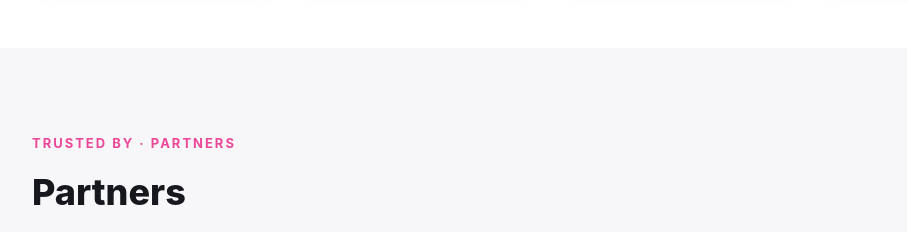
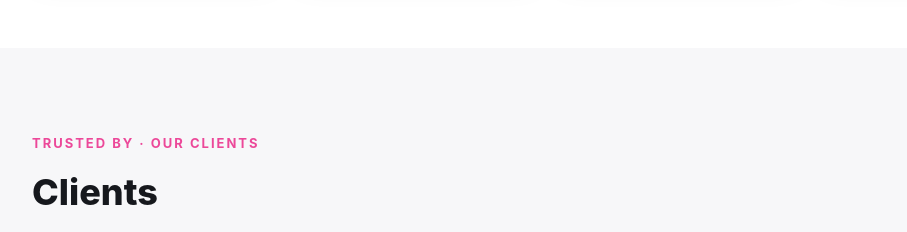
Before and after one commit to lzwjava/truth-software, a plain HTML site: page index.html in a window 1280 px wide. Shown: the part 1120-1352 px from the top of the page, without its empty margins (92-999 px from the left). Drawn offline with Linux system fonts and the light colour scheme.

Commit message:
Rename partners section heading to clients

```diff
--- a/i18n.js
+++ b/i18n.js
@@ -122,7 +122,8 @@
     "公众号内输入兑换码领取礼包，含个性化海报生成。": "Enter a redemption code in an Official Account to claim a gift, including personalized poster generation.",
 
     // Clients
-    "TRUSTED BY · 合作伙伴": "TRUSTED BY · Partners",
+    "TRUSTED BY · 客户们": "TRUSTED BY · Our Clients",
+    "客户们": "Clients",
     "合作伙伴": "Partners",
     "创始人曾任职的公司": "Companies the founder has worked at",
     "创始团队曾深度参与以下大型金融机构与科技公司的重要项目（含外派）：": "The founding team has deeply contributed to key projects (including on-site placements) at these major financial institutions and tech companies:",
--- a/index.html
+++ b/index.html
@@ -92,8 +92,8 @@
     <!-- ===== Trusted by / 合作伙伴 ===== -->
     <section id="clients" class="section section--alt">
       <div class="container">
-        <p class="section__kicker">TRUSTED BY · 合作伙伴</p>
-        <h2 class="section__title">合作伙伴</h2>
+        <p class="section__kicker">TRUSTED BY · 客户们</p>
+        <h2 class="section__title">客户们</h2>
         <p class="section__subtitle">从互联网一线教育公司，到创新团队与传统行业客户们。</p>
 
         <div class="partners">
```
